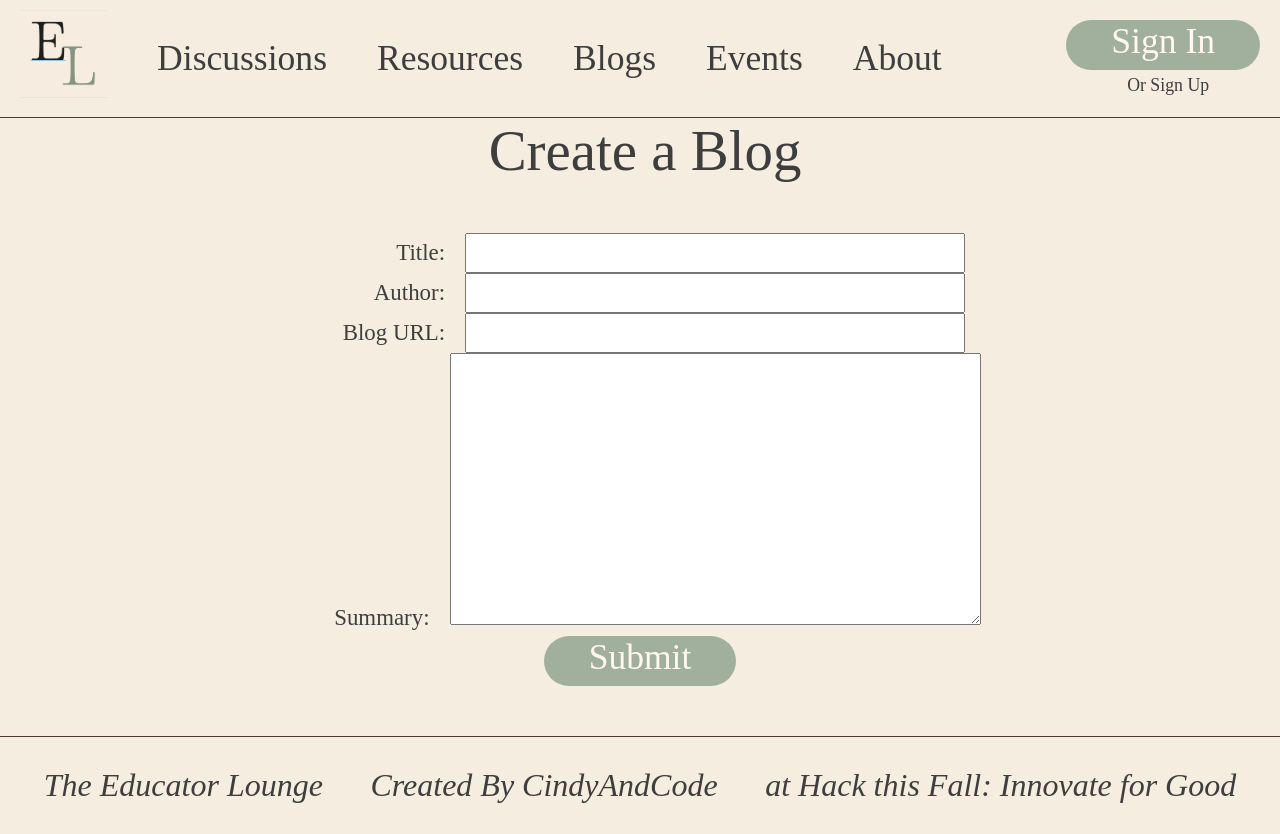
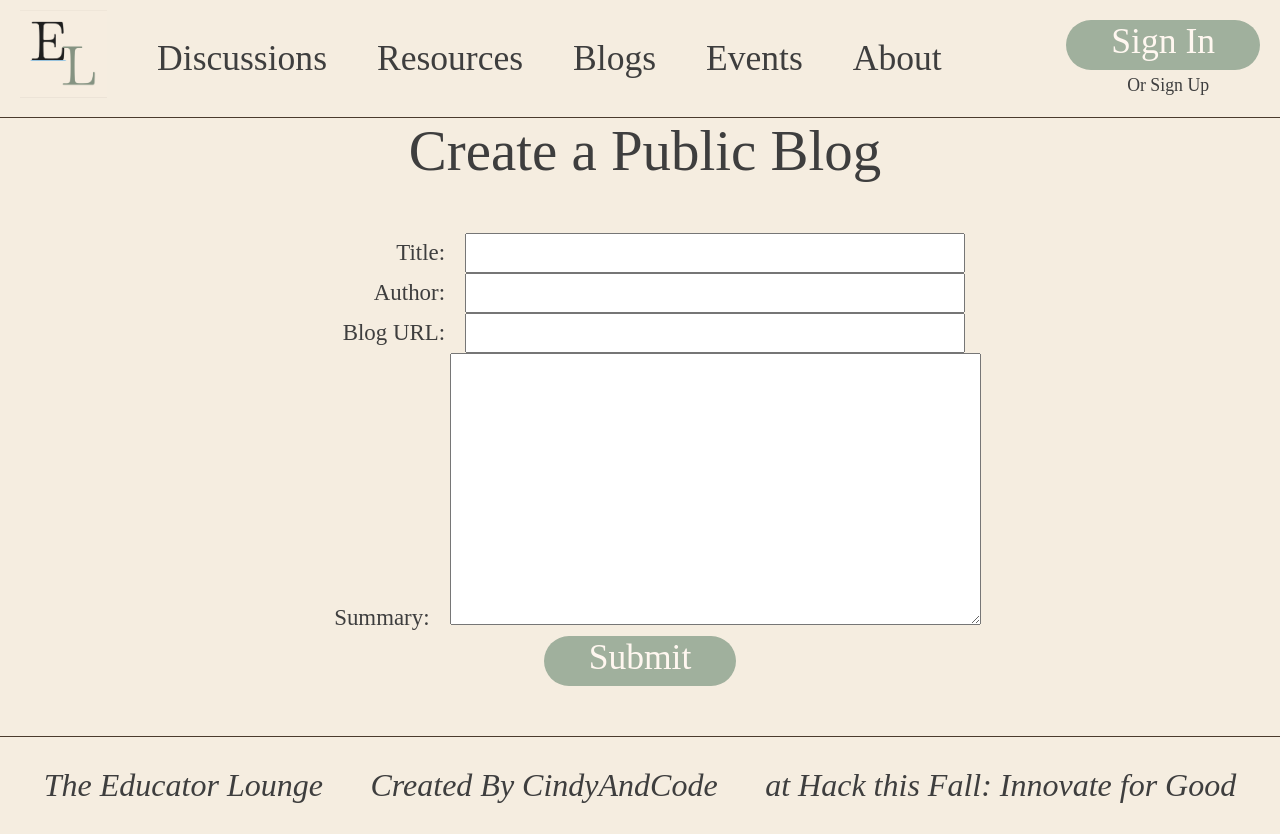
Before and after one commit to cindyawho/mlh-htf2024-project, a React (Create React App) app in the folder my-app/: page /blogs/create in a window 1280 px wide. Built offline with nearby package versions, Linux system fonts and the light colour scheme; no server answers; the database is empty; the HTML template or start-up script is replaced by a standard one; a web font is replaced by a local one.

Commit message:
Add a confirmation window before creating a public blog

```diff
--- a/my-app/src/componentPages/BlogsCreate.js
+++ b/my-app/src/componentPages/BlogsCreate.js
@@ -39,13 +39,13 @@ function BlogsCreate() {
         const blogURL = event.target.elements.blogURL.value;
         const summary = event.target.elements.summary.value;
         const newBlog = { id, created_at, title, author, blogURL, summary };
-        console.log(newBlog);
+        // console.log(newBlog);
         event.target.reset();
 
         async function insertBlog() {
             try {
                 const { data, error } = await supabase.from("blogs").insert([newBlog]);
-                console.log(newBlog);
+                // console.log(newBlog);
                 if (error) {
                     console.error("Error inserting blog:", error.message);
                     return;
@@ -56,13 +56,17 @@ function BlogsCreate() {
             }
         }
 
-        insertBlog();
+        if (window.confirm("Please confirm that you would like to create a Public Blog.")) {
+            insertBlog();
+        } else {
+            console.log("Blog creation cancelled.");
+        }
     }
 
     return (
         <>
         <div className='createBlogDiv'>
-            <h2>Create a Blog</h2>
+            <h2>Create a Public Blog</h2>
             <form className='createBlogs' onSubmit={handleSubmit}>
                 <div>
                     <label for="title">Title:</label>
```
